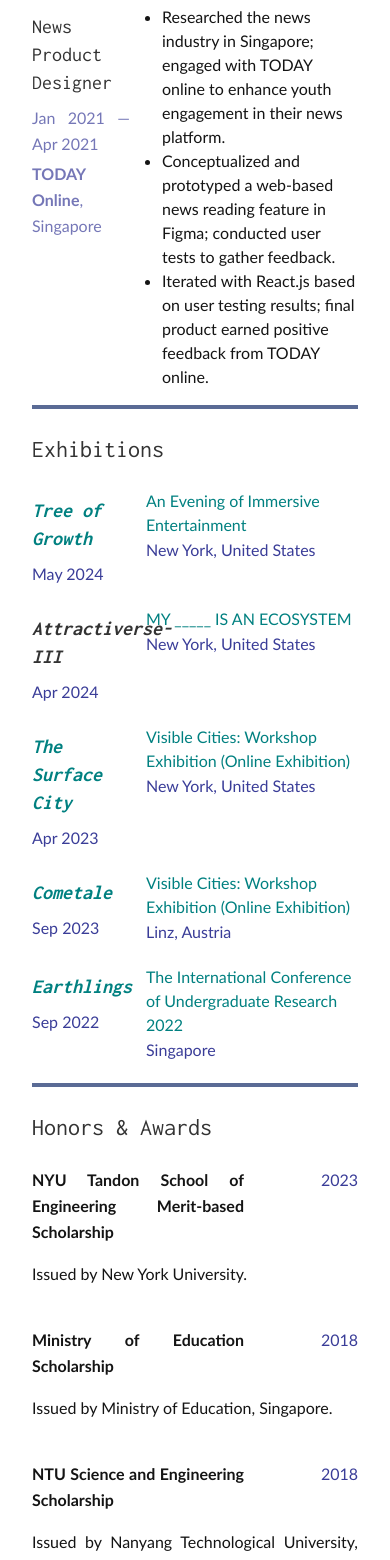
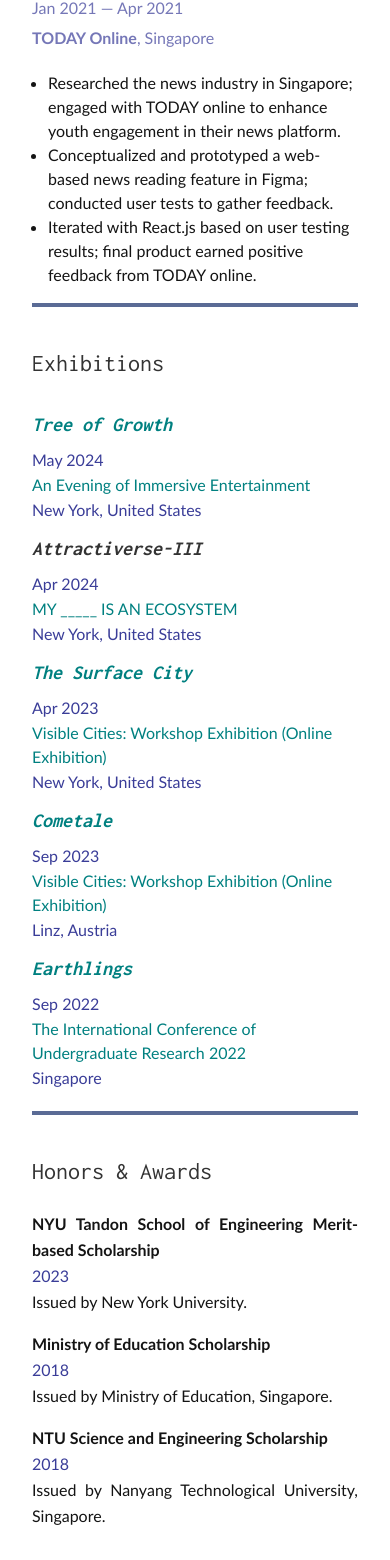
Before and after one commit to fuguoxue/fuguoxue-online-portfolio, a Next.js app: page /bio in a window 390 px wide. Shown: the part 2469-4029 px from the top of the page. Built offline with nearby package versions, Linux system fonts and the light colour scheme.

Commit message:
Adjusted Bio page responsive design

```diff
--- a/src/app/bio/page.tsx
+++ b/src/app/bio/page.tsx
@@ -56,16 +56,18 @@ export default function Main() {
         <SeparationLine thickness="2px" />
 
         {/* Work Experiences */}
-        <section className="grid grid-cols-3 gap-4">
-          <h3 className="col-span-3">Work Experiences</h3>
+        <section className="grid grid-cols-1 md:grid-cols-3 gap-4">
+          <h3 className="col-span-1 md:col-span-3 mt-6">Work Experiences</h3>
           <div className="col-span-1">
             <h4>Museum Accessibility Designer</h4>
-            <p className="text-secondary text-opacity-70">Feb 2024 — May 2024</p>
+            <p className="text-secondary text-opacity-70">
+              Feb 2024 — May 2024
+            </p>
             <p className="text-secondary text-opacity-70">
               <b>HeartShare Human Services of New York</b>, New York
             </p>
           </div>
-          <div className="col-span-2">
+          <div className="col-span-1 md:col-span-2">
             <ul className="list-disc ml-4">
               <li>
                 Collaborated with clients to ensure on-site accessibility of
@@ -85,12 +87,14 @@ export default function Main() {
           <SeparationLine thickness="1px" />
           <div className="col-span-1">
             <h4>Stage Manager & Web Editor</h4>
-            <p className="text-secondary text-opacity-70">Jan 2024 — May 2024</p>
+            <p className="text-secondary text-opacity-70">
+              Jan 2024 — May 2024
+            </p>
             <p className="text-secondary text-opacity-70">
               <b>Harvestworks Digital Media Art</b>, New York
             </p>
           </div>
-          <div className="col-span-2">
+          <div className="col-span-1 md:col-span-2">
             <ul className="list-disc ml-4">
               <li>
                 Collaborated with artists to organize a six-day event including
@@ -109,12 +113,14 @@ export default function Main() {
           <SeparationLine thickness="1px" />
           <div className="col-span-1">
             <h4>Software Marketing Intern</h4>
-            <p className="text-secondary text-opacity-70">Jul 2021 — Dec 2021</p>
+            <p className="text-secondary text-opacity-70">
+              Jul 2021 — Dec 2021
+            </p>
             <p className="text-secondary text-opacity-70">
               <b>Philips Electronics APAC Center</b>, Singapore
             </p>
           </div>
-          <div className="col-span-2">
+          <div className="col-span-1 md:col-span-2">
             <ul className="list-disc ml-4">
               <li>
                 Proposed and developed a Customer-Facing Document template with
@@ -135,12 +141,14 @@ export default function Main() {
           <SeparationLine thickness="1px" />
           <div className="col-span-1">
             <h4>News Product Designer</h4>
-            <p className="text-secondary text-opacity-70">Jan 2021 — Apr 2021</p>
+            <p className="text-secondary text-opacity-70">
+              Jan 2021 — Apr 2021
+            </p>
             <p className="text-secondary text-opacity-70">
               <b>TODAY Online</b>, Singapore
             </p>
           </div>
-          <div className="col-span-2">
+          <div className="col-span-1 md:col-span-2">
             <ul className="list-disc ml-4">
               <li>
                 Researched the news industry in Singapore; engaged with TODAY
@@ -161,8 +169,8 @@ export default function Main() {
         <SeparationLine thickness="2px" />
 
         {/* Exhibitions */}
-        <section className="grid grid-cols-3 gap-4">
-          <h3 className="col-span-3">Exhibitions</h3>
+        <section className="grid col-span-1 md:grid-cols-3 md:gap-4">
+          <h3 className="col-span-1 md:col-span-3 my-6">Exhibitions</h3>
           <div className="col-span-1">
             <h4 className="italic">
               <Link
@@ -172,9 +180,9 @@ export default function Main() {
                 <b>Tree of Growth</b>
               </Link>
             </h4>
-            <p className="text-secondary">May 2024</p>
+            <p className="text-secondary my-0">May 2024</p>
           </div>
-          <div className="col-span-2">
+          <div className="col-span-1 md:col-span-2">
             <Link
               href="https://partiful.com/e/QlvcgLbCcU1k8H4nYzu3"
               className="text-tag hover:underline"
@@ -188,9 +196,9 @@ export default function Main() {
             <h4 className="italic">
               <b>Attractiverse-III</b>
             </h4>
-            <p className="text-secondary">Apr 2024</p>
+            <p className="text-secondary my-0">Apr 2024</p>
           </div>
-          <div className="col-span-2">
+          <div className="col-span-1 md:col-span-2">
             <Link
               href="https://www.harvestworks.org/livecodenyc2024-apr-26-may-5/"
               className="text-tag hover:underline"
@@ -209,9 +217,9 @@ export default function Main() {
                 <b>The Surface City</b>
               </Link>
             </h4>
-            <p className="text-secondary">Apr 2023</p>
+            <p className="text-secondary  my-0">Apr 2023</p>
           </div>
-          <div className="col-span-2">
+          <div className="col-span-1 md:col-span-2">
             <Link
               href="https://www.critlabreview.com/articles/visible-cities"
               className="text-tag hover:underline"
@@ -230,9 +238,9 @@ export default function Main() {
                 <b>Cometale</b>
               </Link>
             </h4>
-            <p className="text-secondary">Sep 2023</p>
+            <p className="text-secondary my-0">Sep 2023</p>
           </div>
-          <div className="col-span-2">
+          <div className="col-span-1 md:col-span-2">
             <Link
               href="https://ars.electronica.art/who-owns-the-truth/en/"
               className="text-tag hover:underline"
@@ -251,9 +259,9 @@ export default function Main() {
                 <b>Earthlings</b>
               </Link>
             </h4>
-            <p className="text-secondary">Sep 2022</p>
+            <p className="text-secondary my-0">Sep 2022</p>
           </div>
-          <div className="col-span-2">
+          <div className="col-span-1 md:col-span-2">
             <Link
               href="https://ars.electronica.art/who-owns-the-truth/en/"
               className="text-tag hover:underline"
@@ -267,34 +275,39 @@ export default function Main() {
         <SeparationLine thickness="2px" />
 
         {/* Honors & Awards */}
-        <section className="grid grid-cols-3 gap-4">
-          <h3 className="col-span-3">Honors & Awards</h3>
-          <p className="col-span-2 mb-0">
+
+        <section className="grid grid-cols-1 md:grid-cols-3 md:gap-4">
+          <h3 className="col-span-1 md:col-span-3 my-6">Honors & Awards</h3>
+          <p className="col-span-1 md:col-span-2 my-0">
             <b>NYU Tandon School of Engineering Merit-based Scholarship</b>
           </p>
-          <p className="text-secondary text-right mt-0">2023</p>
-          <p className="mb-6 col-span-3">Issued by New York University.</p>
-
-          <p className="col-span-2 mb-0">
+          <p className="text-secondary col-span-1 md:text-right my-0">2023</p>
+          <p className="col-span-1 md:col-span-3 my-0">
+            Issued by New York University.
+          </p>
+        </section>
+        <section className="grid grid-cols-1 md:grid-cols-3 md:gap-4">
+          <p className="col-span-1 md:col-span-2 my-0">
             <b>Ministry of Education Scholarship</b>
           </p>
-          <p className="text-secondary text-right mt-0">2018</p>
-          <p className="mb-6 col-span-3">Issued by Ministry of Education, Singapore.</p>
-
-          <p className="col-span-2 mb-0">
+          <p className="text-secondary col-span-1 md:text-right my-0">2018</p>
+          <p className="col-span-1 md:col-span-3 my-0">
+            Issued by Ministry of Education, Singapore.
+          </p>
+        </section>
+        <section className="grid grid-cols-1 md:grid-cols-3 md:gap-4">
+          <p className="col-span-1 md:col-span-2 my-0">
             <b>NTU Science and Engineering Scholarship</b>
           </p>
-          <p className="text-secondary text-right mt-0">2018</p>
-          <p className="mb-6 col-span-3">Issued by Nanyang Technological University, Singapore.</p>
+          <p className="text-secondary col-span-1 md:text-right my-0">2018</p>
+          <p className="col-span-1 md:col-span-3 my-0">
+            Issued by Nanyang Technological University, Singapore.
+          </p>
         </section>
-
         <div className="sm:block md:block lg:hidden">
           <BackToTop />
         </div>
       </main>
-      <div className="col-span-1 sm:hidden md:hidden lg:block">
-        <BackToTop />
-      </div>
     </div>
   );
 }
```
